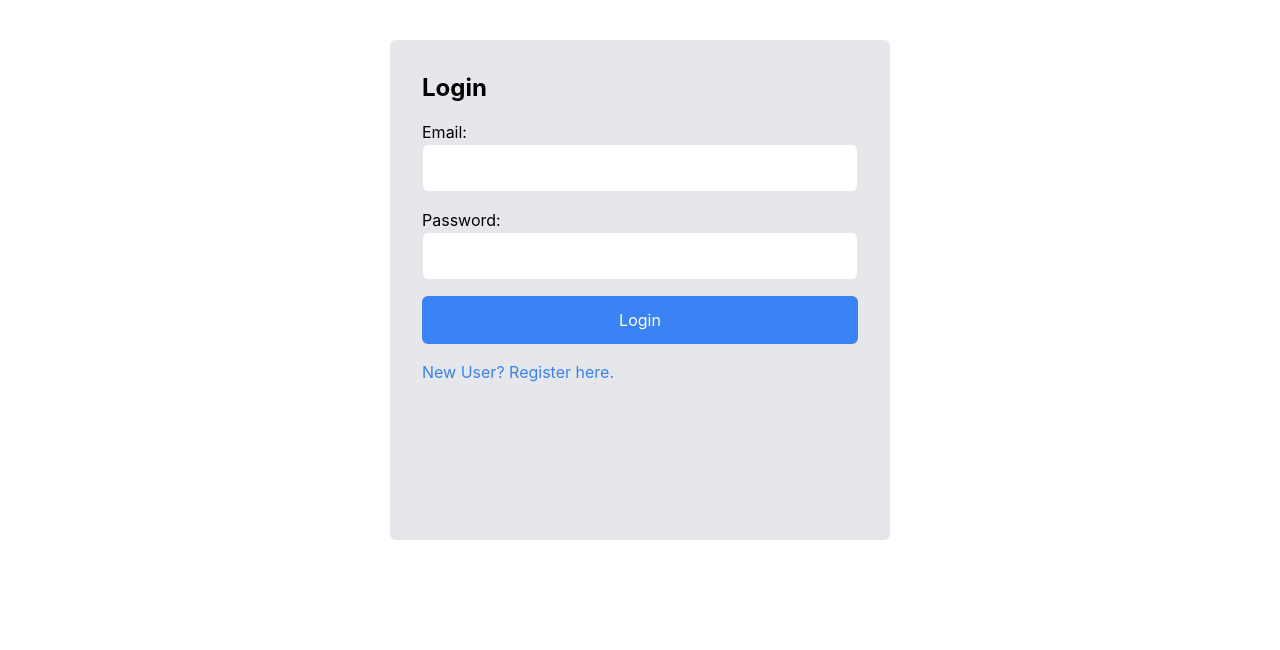
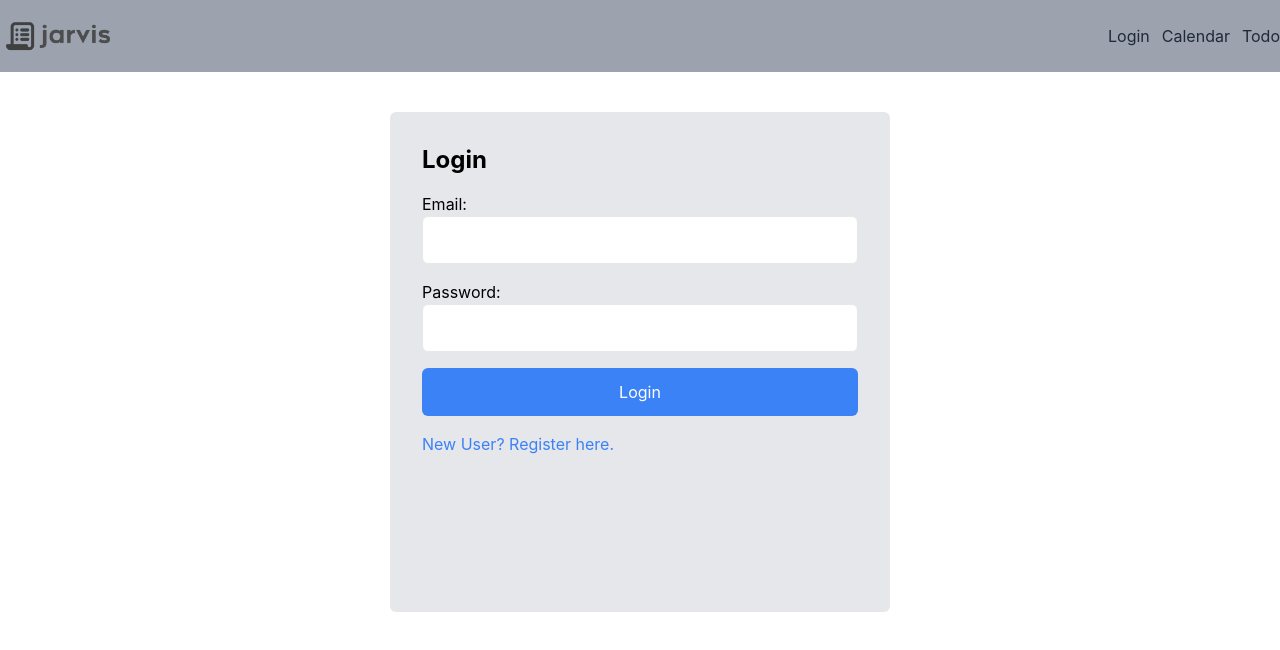
Before and after one commit to santheman12/planner, a React (Create React App) app in the folder packages/react-frontend/: page / in a window 1280 px wide. Shown: the top 650 px of the page. Built offline with nearby package versions, Linux system fonts and the light colour scheme.

Commit message:
Added logo and page header

```diff
--- a/packages/react-frontend/src/App.js
+++ b/packages/react-frontend/src/App.js
@@ -1,4 +1,5 @@
 import React, { useState } from 'react';
+import Header from './components/header'; // Import the Header component
 import Login from './Login';
 import Register from './Register';
 import WeekChart from './WeekChart';
@@ -27,6 +28,7 @@ function App() {
 
   return (
     <div className="App">
+      <Header />
       <div className="App-body mt-10">
         {!authenticated ? (
           isLoginMode ? (
--- /dev/null
+++ b/packages/react-frontend/src/components/header.js
@@ -0,0 +1,21 @@
+import React from 'react';
+import logo from './Logo.png'
+
+const Header = () => {
+  return (
+    <header className="bg-gray-400 py-4">
+      <div className="container mx-auto flex justify-between items-center">
+      <img src={logo} alt="Logo" className="h-10 w-auto" />
+        <nav>
+          <ul className="flex space-x-3 text-gray-800">
+            <li><a href="#" className="hover:text-white">Login</a></li>
+            <li><a href="#" className="hover:text-white">Calendar</a></li>
+            <li><a href="#" className="hover:text-white">Todo</a></li>
+          </ul>
+        </nav>
+      </div>
+    </header>
+  );
+};
+
+export default Header;
```
Also changed, not shown: packages/react-frontend/src/components/Logo.png (added).
